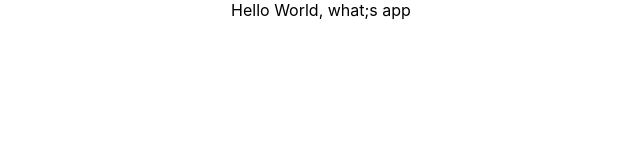
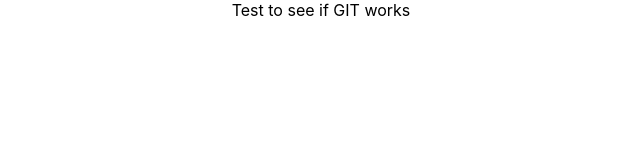
Before and after one commit to StefanZugun/KS-Profiles, a React (Create React App) app: page / in a window 1280 px wide. Shown: the top 160 px of the page, without its empty margins (319-959 px from the left). Built offline with nearby package versions, Linux system fonts and the light colour scheme.

Commit message:
Testing to see if GIT works

```diff
--- a/src/App.js
+++ b/src/App.js
@@ -1,7 +1,7 @@
 import "./App.css";
 
 function App() {
-  return <div className="App">Hello World, what;s app</div>;
+  return <div className="App">Test to see if GIT works</div>;
 }
 
 export default App;
```
